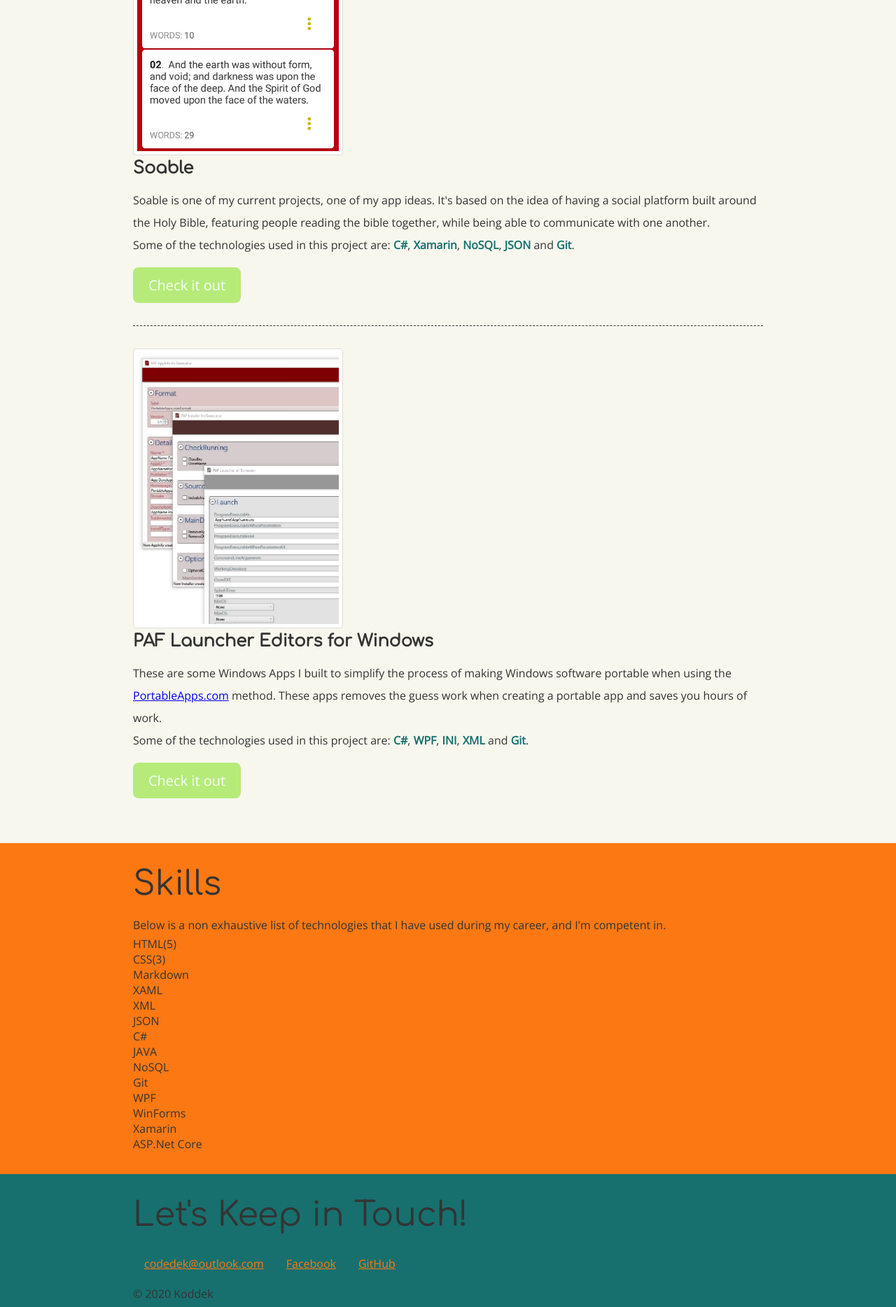
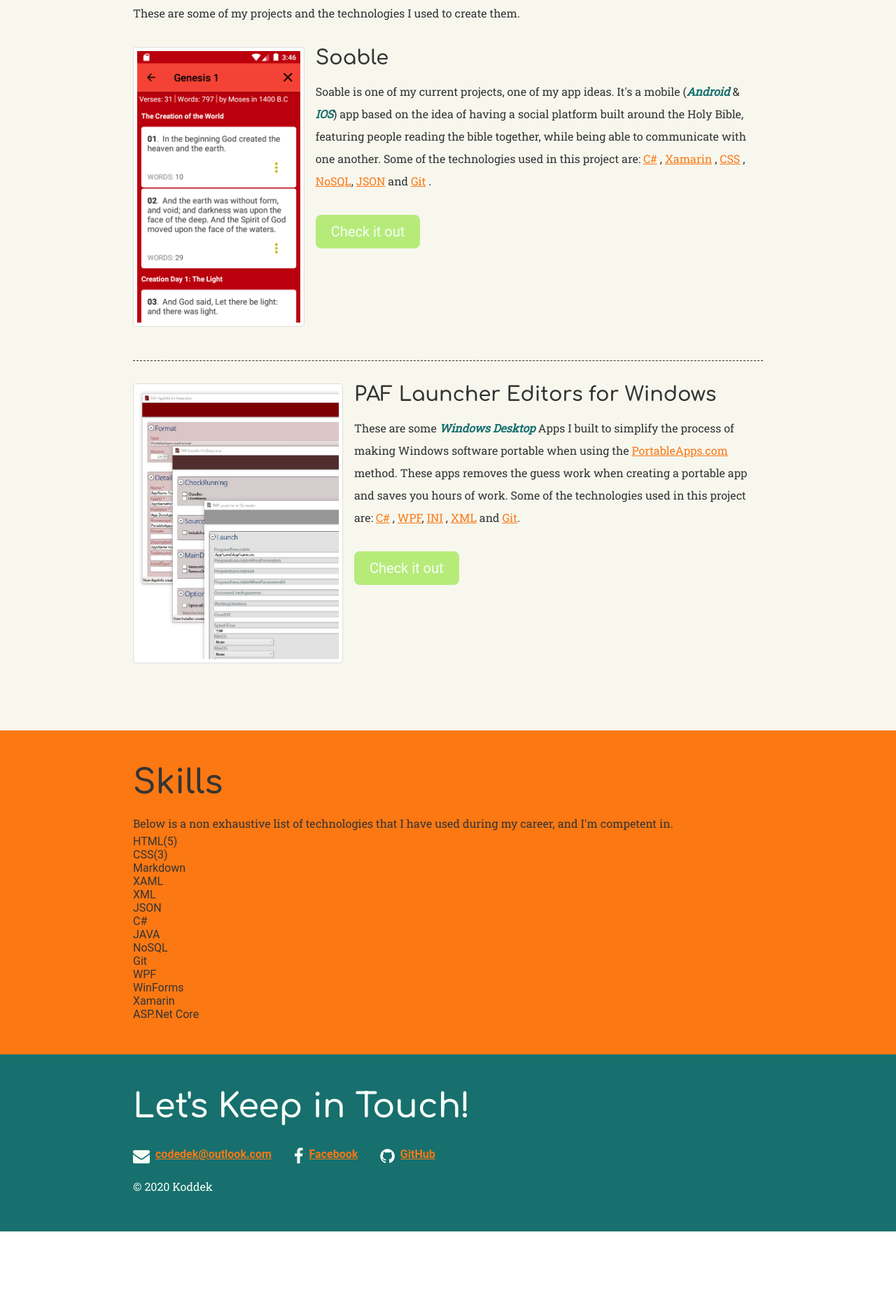
Before and after one commit to koddek/cv, a plain HTML site: page index.html in a window 1280 px wide. Shown: the part 605-2473 px from the top of the page at 70% size. After the commit the page ends 2365 px from the top, so only its background shows below. Drawn offline with nearby package versions, Linux system fonts and the light colour scheme.

Commit message:
add icons, fixed ui responsive problems

```diff
--- a/css/main.css
+++ b/css/main.css
@@ -1,5 +1,7 @@
-@import url("https://fonts.googleapis.com/css2?family=Open+Sans:wght@300;400&display=swap");
-@import url("https://fonts.googleapis.com/css2?family=Comfortaa:wght@300;400&display=swap");
+/* @import url("https://fonts.googleapis.com/css2?family=Open+Sans:wght@300;400&display=swap"); */
+@import url("https://fonts.googleapis.com/css2?family=Comfortaa:wght@500;600&display=swap");
+/* @import url('https://fonts.googleapis.com/css2?family=Roboto+Slab&family=Roboto:wght@400;500&display=swap'); */
+@import url('https://fonts.googleapis.com/css2?family=Roboto+Slab&display=swap');
 
 /********* COLORS *********/
 
@@ -23,7 +25,8 @@
 body {
   height: 100vh;
   width: 100vw;
-  font-family: "Open Sans", sans-serif;
+  /* font-family: "Open Sans", sans-serif; */
+  font-family: 'Roboto', sans-serif;
   color: var(--color-almost-black);
   display: grid;
   grid-template-rows: auto auto auto;
@@ -54,10 +57,10 @@
   background: var(--color3);
 }
 
-.h-center-content{
+.h-center-content {
   display: grid;
   grid-template-columns: auto minmax(auto, 900px) auto;
-  padding: 2rem;
+  padding: 3rem 2rem;
 }
 
 header {
@@ -96,13 +99,9 @@
 }
 
 h1,
-h2 {
-  font-weight: 400;
-}
-
-hr {
-  display: none;
-  /* visibility: hidden; */
+h2,
+h3 {
+  font-weight: 600;
 }
 
 ul {
@@ -119,12 +118,16 @@
 }
 
 h3 {
-  font-size: 1.5rem;
+  font-size: 1.8rem;
 }
 
 p {
   line-height: 2rem;
-  /* margin: 1rem 0; */
+  font-family: 'Roboto Slab', serif;
+}
+
+a {
+  color: var(--color3);
 }
 
 strong {
@@ -151,7 +154,7 @@
   border: solid var(--color-primary) 2px;
   text-decoration: none;
   align-self: start;
-  margin-top: 1rem;
+  margin-top: 2rem;
 }
 
 .btn:hover {
@@ -162,7 +165,34 @@
 
 .grid-container {
   display: grid;
-  grid-template-columns: auto minmax(100px, 900px) auto;
+  grid-template-columns: auto minmax(auto, 900px) auto;
+}
+
+.flex-container {
+  display: flex;
+  flex-direction: row;
+}
+
+/********* HEADER STYLES *********/
+
+header {
+  margin: 4rem 0;
+}
+
+header h1 {
+  margin-bottom: 2rem;
+}
+
+header h3 {
+  margin-bottom: 0.5rem;
+}
+
+h3 em{
+  font-weight: 400;
+}
+
+.bio {
+  margin-top: 2rem;
 }
 
 /********* PROJECT STYLES *********/
@@ -174,15 +204,16 @@
 
 .divider img {
   margin-right: 1rem;
+  margin-bottom: 1rem;
 }
 
 .divider:last-of-type {
   border-bottom: none;
 }
 
-.description{
+.description {
   display: flex;
-flex-direction: column;
+  flex-direction: column;
 }
 
 .description h3 {
@@ -192,6 +223,10 @@
 /********* SKILLS STYLES *********/
 
 /*********FOOTER STYLES*********/
+
+footer {
+  color: var(--color-almost-white);
+}
 
 .contact-list {
   display: flex;
@@ -204,4 +239,52 @@
 
 .contact-list li a {
   color: var(--color3);
+  font-weight: 600;
 }
+
+.contact-list li:nth-child(1) {
+  padding-left: 0;
+}
+
+.i-size {
+  color: var(--color-almost-white);
+  font-size: 1.5rem;
+  margin-right: 0.50rem;
+}
+
+footer li {
+  display: flex;
+  justify-content: baseline;
+}
+
+/*********QUERIES STYLES*********/
+
+@media (max-width: 800px) {
+  .flex-container {
+    flex-direction: column;
+  }
+
+  h1 {
+    font-size: 3rem;
+  }
+
+  h2 {
+    font-size: 2rem;
+  }
+
+  h3 {
+    font-size: 1.5rem;
+    margin-top: 1.5rem;
+  }
+
+  img{
+    width: 260px;
+    height: 350px;
+  }
+
+  /* h1,
+  h2,
+  h3 {
+    font-weight: 600;
+  } */
+}
--- a/index.html
+++ b/index.html
@@ -1,25 +1,25 @@
 <!DOCTYPE html>
 <html lang="en" dir="ltr">
+
 <head>
   <meta charset="UTF-8" />
   <meta name="viewport" content="width=device-width, initial-scale=1.0" />
+  <link rel="stylesheet" href="https://stackpath.bootstrapcdn.com/font-awesome/4.7.0/css/font-awesome.min.css" />
   <link rel="stylesheet" href="css/main.css" />
   <title>Robinson Small | Software Engineer</title>
 </head>
+
 <body>
   <!-- HEADER -->
   <div class="bg-header h-center-content">
     <header>
       <h1>Robinson Small</h1>
-        <h3>Software Engineer / Sleep? LOL!</h3>
+      <h3>Software Engineer &nbsp;&nbsp;&nbsp;<em>...sleep? LOL!</em></h3>
       <div class="bio">
         <p>
-            I like bringing app ideas to life and make them simple for people to
-            use.
-          </p>
-          <p>
           I am a Software Engineer with over five years of experience. I build
-            Apps for the Web, Windows, IOS, and Android.
+          Apps for the Web, Windows, IOS, and Android. I like bringing app
+          ideas to life and make them simple for people to use.
         </p>
       </div>
     </header>
@@ -37,62 +37,73 @@
             create them.
           </p>
 
-            <article class="divider">
+          <article class="divider flex-container">
             <img src="images/soable.png" alt="Soable app screenshot" />
             <div class="description">
               <h3>Soable</h3>
               <p>
                 Soable is one of my current projects, one of my app ideas.
-                  It's based on the idea of having a social platform built
+                It's a mobile (<strong><em>Android</em></strong> &
+                <strong><em>IOS</em></strong>) app based on the idea of having a social platform built
                 around the Holy Bible, featuring people reading the bible
                 together, while being able to communicate with one another.
+                Some of the technologies used in this project are:
+
+                <a href="https://docs.microsoft.com/en-us/dotnet/csharp/" target="_blank"
+                  rel="noopener noreferrer">C#</a>
+                ,
+
+                <a href="https://dotnet.microsoft.com/apps/xamarin" target="_blank"
+                  rel="noopener noreferrer">Xamarin</a>
+                ,
+
+                <a href="https://developer.mozilla.org/en-US/docs/Web/CSS" target="_blank"
+                  rel="noopener noreferrer">CSS</a>
+                ,
+
+                <a href="https://www.mongodb.com/nosql-explained" target="_blank" rel="noopener noreferrer">NoSQL</a>,
+
+                <a href="https://www.json.org/json-en.html" target="_blank" rel="noopener noreferrer">JSON</a>
+                and
+
+                <a href="https://git-scm.com/" target="_blank" rel="noopener noreferrer">Git</a>
+                .
               </p>
-
-                <p>
-                  Some of the technologies used in this project are:
-                  <strong>C#</strong>, <strong>Xamarin</strong>,
-                  <strong>NoSQL</strong>, <strong>JSON</strong> and
-                  <strong>Git</strong>.
-                </p>
-                <a
-                  class="btn"
-                  href="https://play.google.com/store/apps/details?id=com.koddek.soable"
-                  target="_blank"
-                  rel="noopener noreferrer"
-                  >Check it out</a
-                >
+              <a class="btn" href="https://play.google.com/store/apps/details?id=com.koddek.soable" target="_blank"
+                rel="noopener noreferrer">Check it out</a>
             </div>
           </article>
-            <article class="divider">
+
+          <article class="divider flex-container">
             <img src="images/desktop-apps.jpg" alt="PAF app screenshot" />
             <div class="description">
               <h3>PAF Launcher Editors for Windows</h3>
               <p>
-                  These are some Windows Apps I built to simplify the process of
-                  making Windows software portable when using the
-                  <a
-                    href="https://portableapps.com"
-                    target="_blank"
-                    rel="noopener noreferrer"
-                    >PortableApps.com</a
-                  >
+                These are some <strong><em>Windows Desktop</em></strong> Apps
+                I built to simplify the process of making Windows software
+                portable when using the
+                <a href="https://portableapps.com" target="_blank" rel="noopener noreferrer">PortableApps.com</a>
                 method. These apps removes the guess work when creating a
-                  portable app and saves you hours of work.
+                portable app and saves you hours of work. Some of the
+                technologies used in this project are:
+
+                <a href="https://docs.microsoft.com/en-us/dotnet/csharp/" target="_blank"
+                  rel="noopener noreferrer">C#</a>
+                ,
+
+                <a href="https://docs.microsoft.com/en-us/dotnet/framework/wpf/" target="_blank"
+                  rel="noopener noreferrer">WPF</a>,
+
+                <a href="https://en.wikipedia.org/wiki/INI_file" target="_blank" rel="noopener noreferrer">INI</a>
+                ,
+
+                <a href="https://en.wikipedia.org/wiki/XML" target="_blank" rel="noopener noreferrer">XML</a>
+
+                and
+                <a href="https://git-scm.com/" target="_blank" rel="noopener noreferrer">Git</a>.
               </p>
-
-                <p>
-                  Some of the technologies used in this project are:
-                  <strong>C#</strong>, <strong>WPF</strong>,
-                  <strong>INI</strong>, <strong>XML</strong> and
-                  <strong>Git</strong>.
-                </p>
-                <a
-                  class="btn"
-                  href="https://compucode.blogspot.com/"
-                  target="_blank"
-                  rel="noopener noreferrer"
-                  >Check it out</a
-                >
+              <a class="btn" href="https://compucode.blogspot.com/" target="_blank" rel="noopener noreferrer">Check it
+                out</a>
             </div>
           </article>
         </section>
@@ -133,23 +144,14 @@
       <h2>Let's Keep in Touch!</h2>
       <ul class="contact-list">
         <li>
-            <a href="mailto:codedek@outlook.com">codedek@outlook.com</a>
+          <i class="fa fa-envelope i-size"></i><a href="mailto:codedek@outlook.com">codedek@outlook.com</a>
         </li>
         <li>
-            <a
-              href="https://www.facebook.com/CompuCode-751592058256641"
-              target="_blank"
-              rel="noopener noreferrer"
-              >Facebook</a
-            >
+          <i class="fa fa-facebook i-size"></i><a href="https://www.facebook.com/CompuCode-751592058256641" target="_blank"
+            rel="noopener noreferrer">Facebook</a>
         </li>
         <li>
-            <a
-              href="https://github.com/koddek"
-              target="_blank"
-              rel="noopener noreferrer"
-              >GitHub</a
-            >
+          <i class="fa fa-github i-size"></i><a href="https://github.com/koddek" target="_blank" rel="noopener noreferrer">GitHub</a>
         </li>
       </ul>
 
@@ -157,4 +159,5 @@
     </footer>
   </div>
 </body>
+
 </html>
```
Lines whose indentation alone changed are shown as unchanged.
